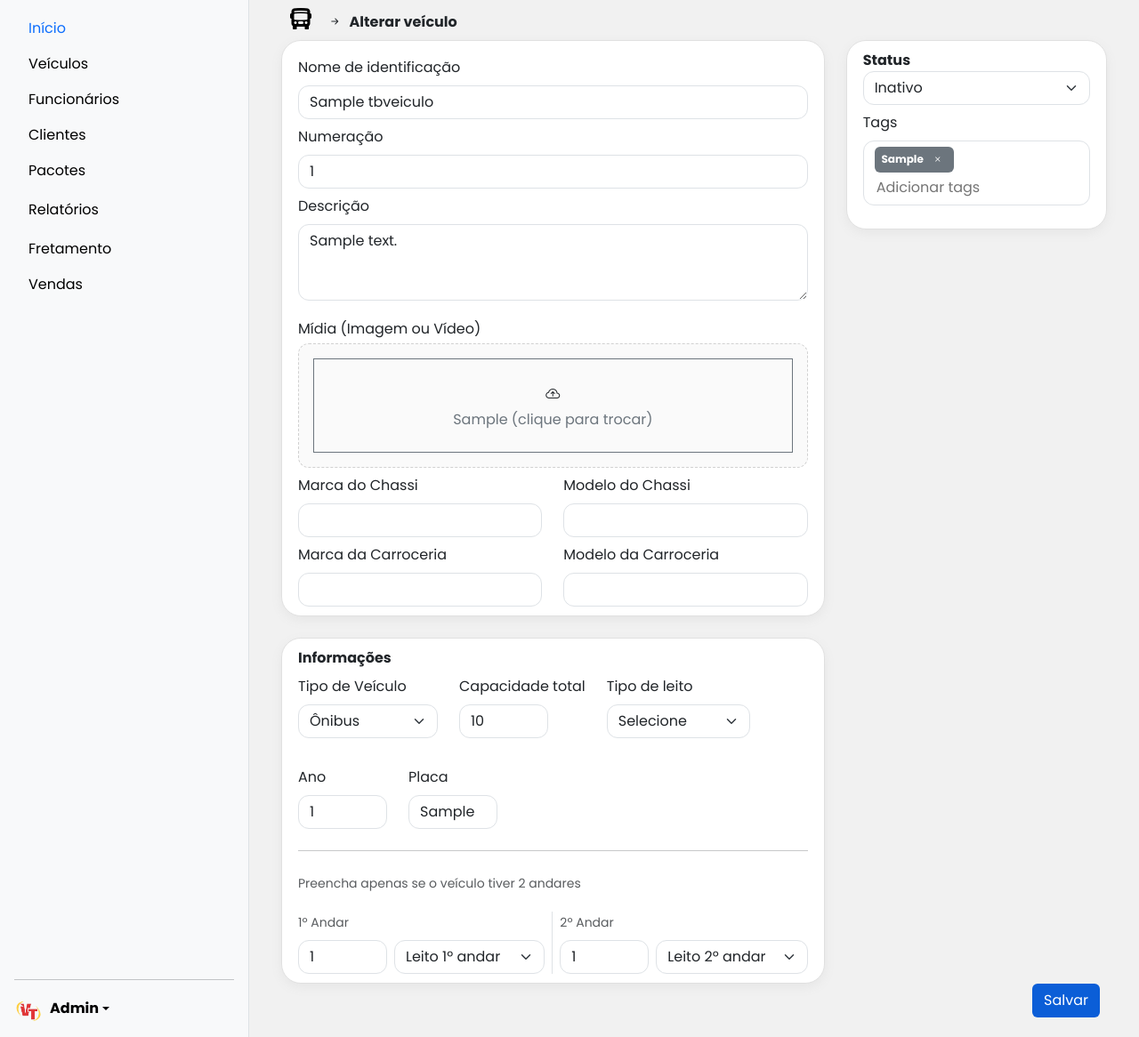
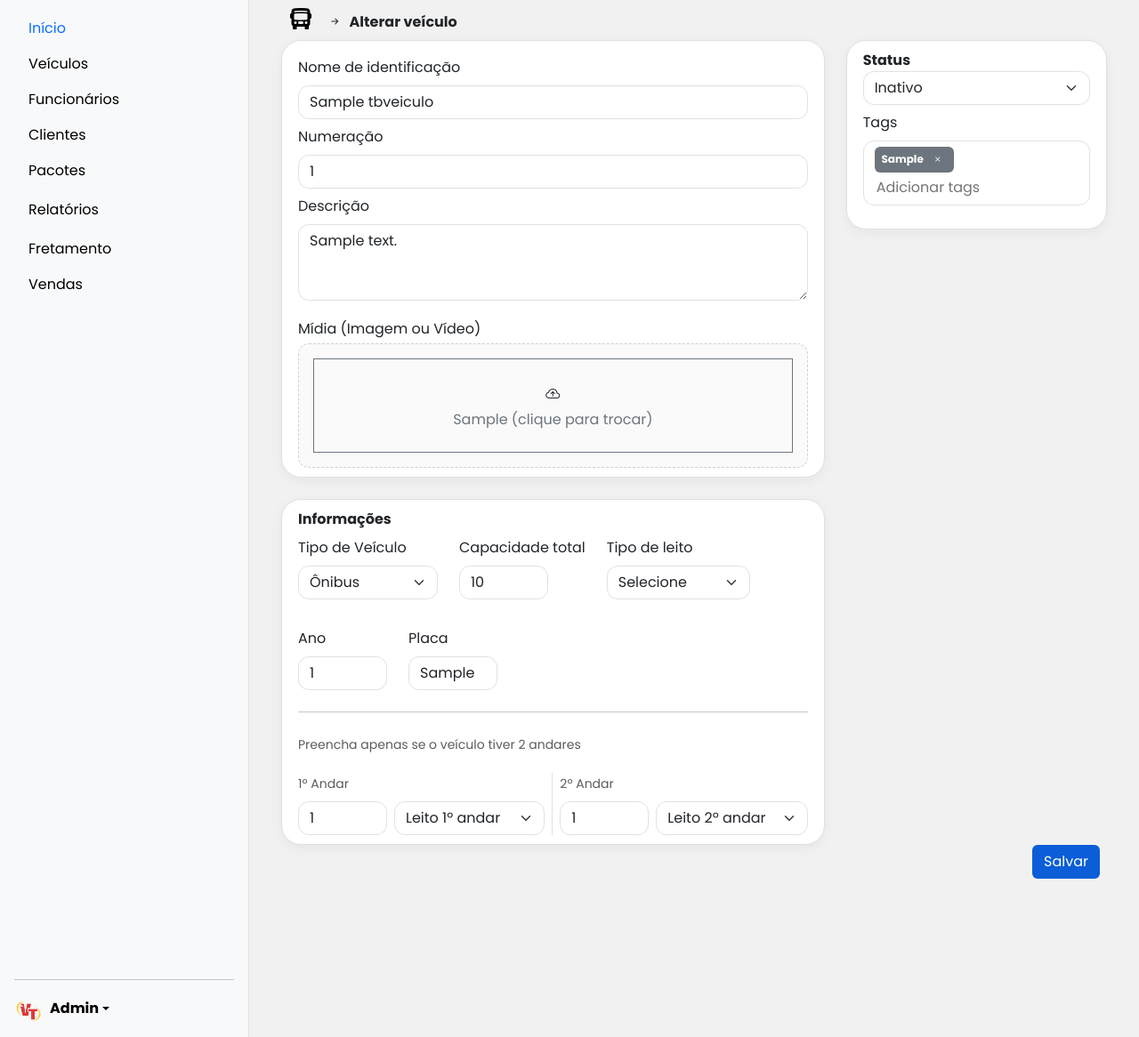
Before and after one commit to LuanMazzi/Valdir-Tur, a PHP site: page /admin/editar/veiculo.php?id=1 in a window 1280 px wide. Shown: the part 73-1239 px from the top of the page at 89% size. Run offline with PHP 8.4, Linux system fonts and the light colour scheme; the visitor is signed in with stand-in values (Sample User, id 1); tables that the repository leaves empty hold one stand-in row (values such as "Sample post"); data that the repository does not hold is empty; some libraries are stand-ins or nearby versions.

Commit message:
Deixando igual ao BD

```diff
--- a/admin/editar/veiculo.php
+++ b/admin/editar/veiculo.php
@@ -25,10 +25,6 @@ if (isset($_POST['salvar'])) {
     $capacidadeSegundoAndar  = mysqli_real_escape_string($conexao, $_POST['capacidadeSegundoAndar'] ?? '');
     $descricao               = mysqli_real_escape_string($conexao, $_POST['descricao'] ?? '');
     $tags                    = mysqli_real_escape_string($conexao, $_POST['tags'] ?? '');
-    $marcaChassi             = mysqli_real_escape_string($conexao, $_POST['marcaChassi'] ?? '');
-    $modeloChassi            = mysqli_real_escape_string($conexao, $_POST['modeloChassi'] ?? '');
-    $marcaCarroceria         = mysqli_real_escape_string($conexao, $_POST['marcaCarroceria'] ?? '');
-    $modeloCarroceria        = mysqli_real_escape_string($conexao, $_POST['modeloCarroceria'] ?? '');
     $ano                     = mysqli_real_escape_string($conexao, $_POST['ano'] ?? '');
     $placa                   = mysqli_real_escape_string($conexao, strtoupper($_POST['placa'] ?? ''));
     $tipoLeito               = mysqli_real_escape_string($conexao, $_POST['tipoLeito'] ?? '');
@@ -59,8 +55,6 @@ if (isset($_POST['salvar'])) {
         // Campos opcionais: se vier vazio, grava NULL no banco em vez de string vazia
         $capacidadePrimeiroAndarSql = $capacidadePrimeiroAndar === '' ? "NULL" : "'$capacidadePrimeiroAndar'";
         $capacidadeSegundoAndarSql  = $capacidadeSegundoAndar === '' ? "NULL" : "'$capacidadeSegundoAndar'";
-        $marcaCarroceriaSql         = $marcaCarroceria === '' ? "NULL" : "'$marcaCarroceria'";
-        $modeloCarroceriaSql        = $modeloCarroceria === '' ? "NULL" : "'$modeloCarroceria'";
         $tipoLeitoSql               = $tipoLeito === '' ? "NULL" : "'$tipoLeito'";
         $leitoPrimeiroAndarSql      = $leitoPrimeiroAndar === '' ? "NULL" : "'$leitoPrimeiroAndar'";
         $leitoSegundoAndarSql       = $leitoSegundoAndar === '' ? "NULL" : "'$leitoSegundoAndar'";
@@ -75,10 +69,6 @@ if (isset($_POST['salvar'])) {
             $novaMidiaSql
             `descricao` = '$descricao',
             `tags` = '$tags',
-            `marcaChassi` = '$marcaChassi',
-            `modeloChassi` = '$modeloChassi',
-            `marcaCarroceria` = $marcaCarroceriaSql,
-            `modeloCarroceria` = $modeloCarroceriaSql,
             `ano` = '$ano',
             `placa` = '$placa',
             `tipoLeito` = $tipoLeitoSql,
@@ -164,32 +154,6 @@ $veiculo = mysqli_fetch_array($resultado);
                                             <?= $veiculo['midia'] ? htmlspecialchars($veiculo['midia']) . ' (clique para trocar)' : 'Clique para selecionar' ?>
                                         </span>
                                     </label>
-                                </div>
-                            </div>
-
-                            <div class="row">
-                                <div class="col-md-6">
-                                    <label class="form-label pt-2">Marca do Chassi</label>
-                                    <input class="form-control" type="text" name="marcaChassi"
-                                        value="<?= htmlspecialchars($veiculo['marcaChassi']) ?>" required>
-                                </div>
-                                <div class="col-md-6">
-                                    <label class="form-label pt-2">Modelo do Chassi</label>
-                                    <input class="form-control" type="text" name="modeloChassi"
-                                        value="<?= htmlspecialchars($veiculo['modeloChassi']) ?>" required>
-                                </div>
-                            </div>
-
-                            <div class="row">
-                                <div class="col-md-6">
-                                    <label class="form-label pt-2">Marca da Carroceria</label>
-                                    <input class="form-control" type="text" name="marcaCarroceria"
-                                        value="<?= htmlspecialchars($veiculo['marcaCarroceria'] ?? '') ?>">
-                                </div>
-                                <div class="col-md-6">
-                                    <label class="form-label pt-2">Modelo da Carroceria</label>
-                                    <input class="form-control" type="text" name="modeloCarroceria"
-                                        value="<?= htmlspecialchars($veiculo['modeloCarroceria'] ?? '') ?>">
                                 </div>
                             </div>
 
--- a/pacotes/pacote.php
+++ b/pacotes/pacote.php
@@ -67,7 +67,7 @@ if ($pacote && $pacote['duracaoViagem']) {
                     <h4 class="mb-3">Detalhes da viagem</h4>
                     <div class="row g-3">
                         <div class="col-md-4">
-                            <strong>Local de Saída</strong><br><?= htmlspecialchars($pacote['localSaida']) ?>
+                            <strong>Local de Saída</strong><br><?= htmlspecialchars($pacote['locaisEmbarque']) ?>
                         </div>
                         <div class="col-md-4">
                             <strong>Duração</strong><br><?= htmlspecialchars($duracaoTexto) ?>
```
Also changed, not shown: admin/cadastro/pacote.php (+4 -4 lines), admin/editar/fretamento.php (+4 -4 lines), admin/editar/pacote.php (+4 -4 lines), admin/fretamento.php (+4 -4 lines).
